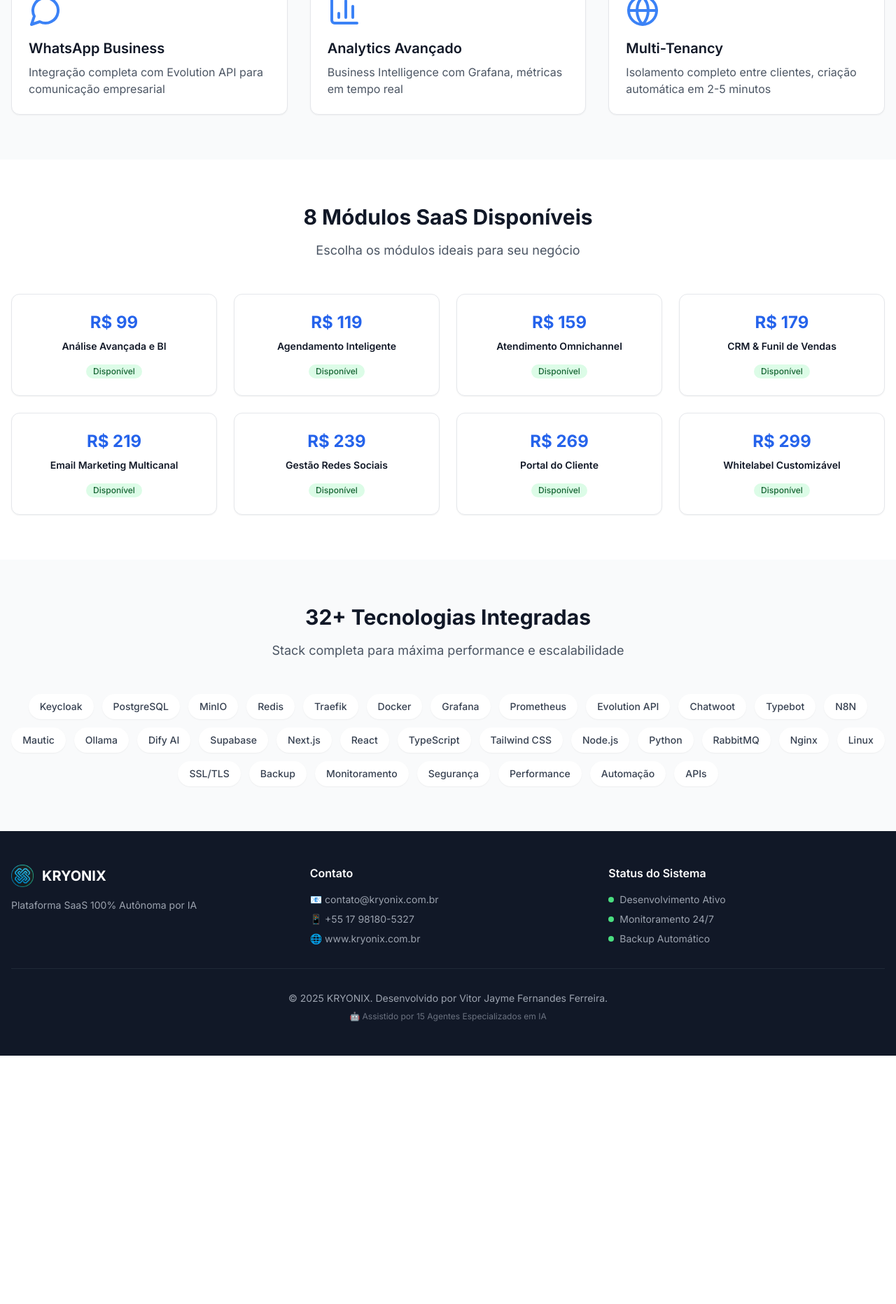
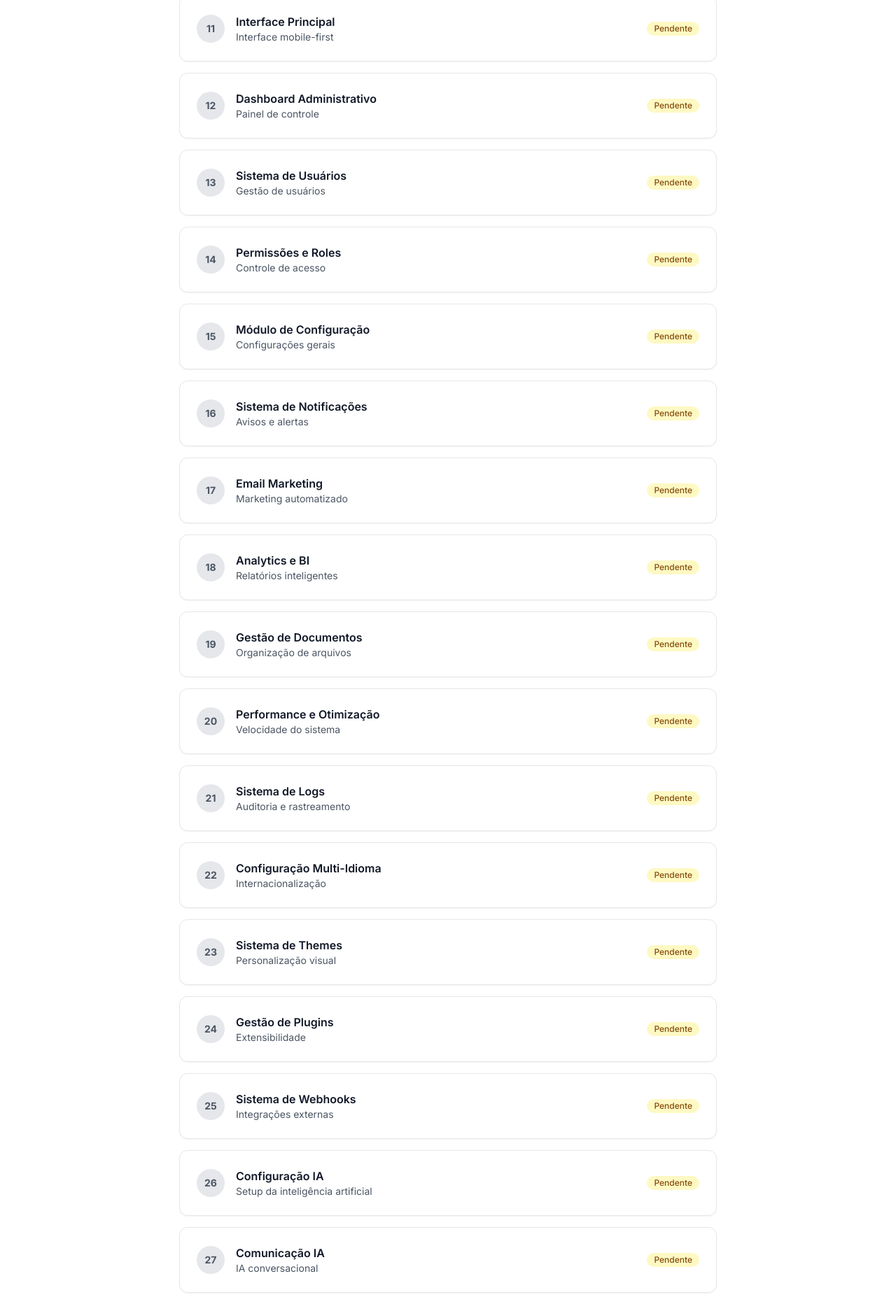
Before and after one commit to Nakahh/KRYONIX-PLATAFORMA, a Next.js app: page / in a window 1280 px wide. Shown: the part 2020-3884 px from the top of the page at 70% size. Before the commit the page ends 3529 px from the top, so only its background shows below. Built offline with nearby package versions, Linux system fonts and the light colour scheme.

Commit message:
Atualizar seção de progresso com todas as 50 partes do projeto KRYONIX
cgen-a710142e8c1a40daa6f5f1f47dc67ad0

```diff
--- a/app/page.tsx
+++ b/app/page.tsx
@@ -77,11 +77,65 @@ export default function HomePage() {
   ]
 
   const progress = [
-    { part: 1, title: 'Autenticação Keycloak', status: 'completed', description: 'Sistema multi-tenant com biometria' },
-    { part: 2, title: 'Base de Dados PostgreSQL', status: 'completed', description: 'Database isolado por cliente' },
-    { part: 3, title: 'Storage MinIO', status: 'in_progress', description: 'Armazenamento de arquivos' },
-    { part: 4, title: 'Cache Redis', status: 'pending', description: 'Cache distribuído' },
-    { part: 5, title: 'Proxy Traefik', status: 'pending', description: 'Balanceamento e SSL' }
+    // FASE 1: FUNDAÇÃO (PARTES 1-10)
+    { part: 1, title: 'Autenticação Keycloak', status: 'completed', description: 'Sistema multi-tenant com biometria', slug: 'autenticacao-keycloak' },
+    { part: 2, title: 'Base de Dados PostgreSQL', status: 'completed', description: 'Database isolado por cliente', slug: 'database-postgresql' },
+    { part: 3, title: 'Storage MinIO', status: 'in_progress', description: 'Armazenamento de arquivos', slug: 'storage-minio' },
+    { part: 4, title: 'Cache Redis', status: 'pending', description: 'Cache distribuído', slug: 'cache-redis' },
+    { part: 5, title: 'Proxy Traefik', status: 'pending', description: 'Balanceamento e SSL', slug: 'proxy-traefik' },
+    { part: 6, title: 'Monitoramento Grafana', status: 'pending', description: 'Dashboards de sistema', slug: 'monitoramento-grafana' },
+    { part: 7, title: 'Mensageria RabbitMQ', status: 'pending', description: 'Comunicação entre sistemas', slug: 'mensageria-rabbitmq' },
+    { part: 8, title: 'Backup Automático', status: 'pending', description: 'Proteção dos dados', slug: 'backup-automatico' },
+    { part: 9, title: 'Segurança Básica', status: 'pending', description: 'Proteções fundamentais', slug: 'seguranca-basica' },
+    { part: 10, title: 'API Gateway', status: 'pending', description: 'Porta de entrada das APIs', slug: 'api-gateway' },
+
+    // FASE 2: INTERFACE E CORE (PARTES 11-25)
+    { part: 11, title: 'Interface Principal', status: 'pending', description: 'Interface mobile-first', slug: 'interface-principal' },
+    { part: 12, title: 'Dashboard Administrativo', status: 'pending', description: 'Painel de controle', slug: 'dashboard-admin' },
+    { part: 13, title: 'Sistema de Usuários', status: 'pending', description: 'Gestão de usuários', slug: 'sistema-usuarios' },
+    { part: 14, title: 'Permissões e Roles', status: 'pending', description: 'Controle de acesso', slug: 'permissoes-roles' },
+    { part: 15, title: 'Módulo de Configuração', status: 'pending', description: 'Configurações gerais', slug: 'modulo-configuracao' },
+    { part: 16, title: 'Sistema de Notificações', status: 'pending', description: 'Avisos e alertas', slug: 'sistema-notificacoes' },
+    { part: 17, title: 'Email Marketing', status: 'pending', description: 'Marketing automatizado', slug: 'email-marketing' },
+    { part: 18, title: 'Analytics e BI', status: 'pending', description: 'Relatórios inteligentes', slug: 'analytics-bi' },
+    { part: 19, title: 'Gestão de Documentos', status: 'pending', description: 'Organização de arquivos', slug: 'gestao-documentos' },
+    { part: 20, title: 'Performance e Otimização', status: 'pending', description: 'Velocidade do sistema', slug: 'performance-otimizacao' },
+    { part: 21, title: 'Sistema de Logs', status: 'pending', description: 'Auditoria e rastreamento', slug: 'sistema-logs' },
+    { part: 22, title: 'Configuração Multi-Idioma', status: 'pending', description: 'Internacionalização', slug: 'multi-idioma' },
+    { part: 23, title: 'Sistema de Themes', status: 'pending', description: 'Personalização visual', slug: 'sistema-themes' },
+    { part: 24, title: 'Gestão de Plugins', status: 'pending', description: 'Extensibilidade', slug: 'gestao-plugins' },
+    { part: 25, title: 'Sistema de Webhooks', status: 'pending', description: 'Integrações externas', slug: 'sistema-webhooks' },
+
+    // FASE 3: INTELIGÊNCIA ARTIFICIAL (PARTES 26-35)
+    { part: 26, title: 'Configuração IA', status: 'pending', description: 'Setup da inteligência artificial', slug: 'configuracao-ia' },
+    { part: 27, title: 'Comunicação IA', status: 'pending', description: 'IA conversacional', slug: 'comunicacao-ia' },
+    { part: 28, title: 'Mobile e PWA', status: 'pending', description: 'Aplicativo instalável', slug: 'mobile-pwa' },
+    { part: 29, title: 'Sistema de Analytics IA', status: 'pending', description: 'Análises avançadas', slug: 'analytics-ia' },
+    { part: 30, title: 'IA e Machine Learning', status: 'pending', description: 'Aprendizado automático', slug: 'ia-machine-learning' },
+    { part: 31, title: 'Automação e Workflows', status: 'pending', description: 'Processos automáticos', slug: 'automacao-workflows' },
+    { part: 32, title: 'APIs e Integrações', status: 'pending', description: 'Conexões externas', slug: 'apis-integracoes' },
+    { part: 33, title: 'Análise Preditiva', status: 'pending', description: 'Previsão do futuro', slug: 'analise-preditiva' },
+    { part: 34, title: 'Recomendações IA', status: 'pending', description: 'Sugestões automáticas', slug: 'recomendacoes-ia' },
+    { part: 35, title: 'Auto-scaling IA', status: 'pending', description: 'Crescimento automático', slug: 'auto-scaling-ia' },
+
+    // FASE 4: COMUNICAÇÃO (PARTES 36-45)
+    { part: 36, title: 'Evolution API (WhatsApp)', status: 'pending', description: 'WhatsApp Business', slug: 'evolution-api' },
+    { part: 37, title: 'Chatwoot (Atendimento)', status: 'pending', description: 'Central de atendimento', slug: 'chatwoot-atendimento' },
+    { part: 38, title: 'Typebot Workflows', status: 'pending', description: 'Chatbots inteligentes', slug: 'typebot-workflows' },
+    { part: 39, title: 'N8N Automação', status: 'pending', description: 'Automações avançadas', slug: 'n8n-automacao' },
+    { part: 40, title: 'Mautic Marketing', status: 'pending', description: 'Marketing automation', slug: 'mautic-marketing' },
+    { part: 41, title: 'Email Marketing Avançado', status: 'pending', description: 'Emails profissionais', slug: 'email-marketing-avancado' },
+    { part: 42, title: 'SMS e Push Notifications', status: 'pending', description: 'Notificações móveis', slug: 'sms-push-notifications' },
+    { part: 43, title: 'Integração Redes Sociais', status: 'pending', description: 'Gestão redes sociais', slug: 'integracao-redes-sociais' },
+    { part: 44, title: 'Integração CRM', status: 'pending', description: 'Gestão de clientes', slug: 'integracao-crm' },
+    { part: 45, title: 'Agendamento Inteligente', status: 'pending', description: 'Agenda com IA', slug: 'agendamento-inteligente' },
+
+    // FASE 5: MÓDULOS ESPECIALIZADOS (PARTES 46-50)
+    { part: 46, title: 'Análise Comercial Avançada', status: 'pending', description: 'Inteligência comercial', slug: 'analise-comercial' },
+    { part: 47, title: 'Atendimento Omnichannel', status: 'pending', description: 'Atendimento multicanal', slug: 'atendimento-omnichannel' },
+    { part: 48, title: 'CRM Funil de Vendas', status: 'pending', description: 'Pipeline de vendas', slug: 'crm-funil-vendas' },
+    { part: 49, title: 'Portal Cliente e Treinamento', status: 'pending', description: 'Portal personalizado', slug: 'portal-cliente-treinamento' },
+    { part: 50, title: 'Whitelabel Customizável', status: 'pending', description: 'Marca própria', slug: 'whitelabel-customizavel' }
   ]
 
   if (!mounted) {
```
